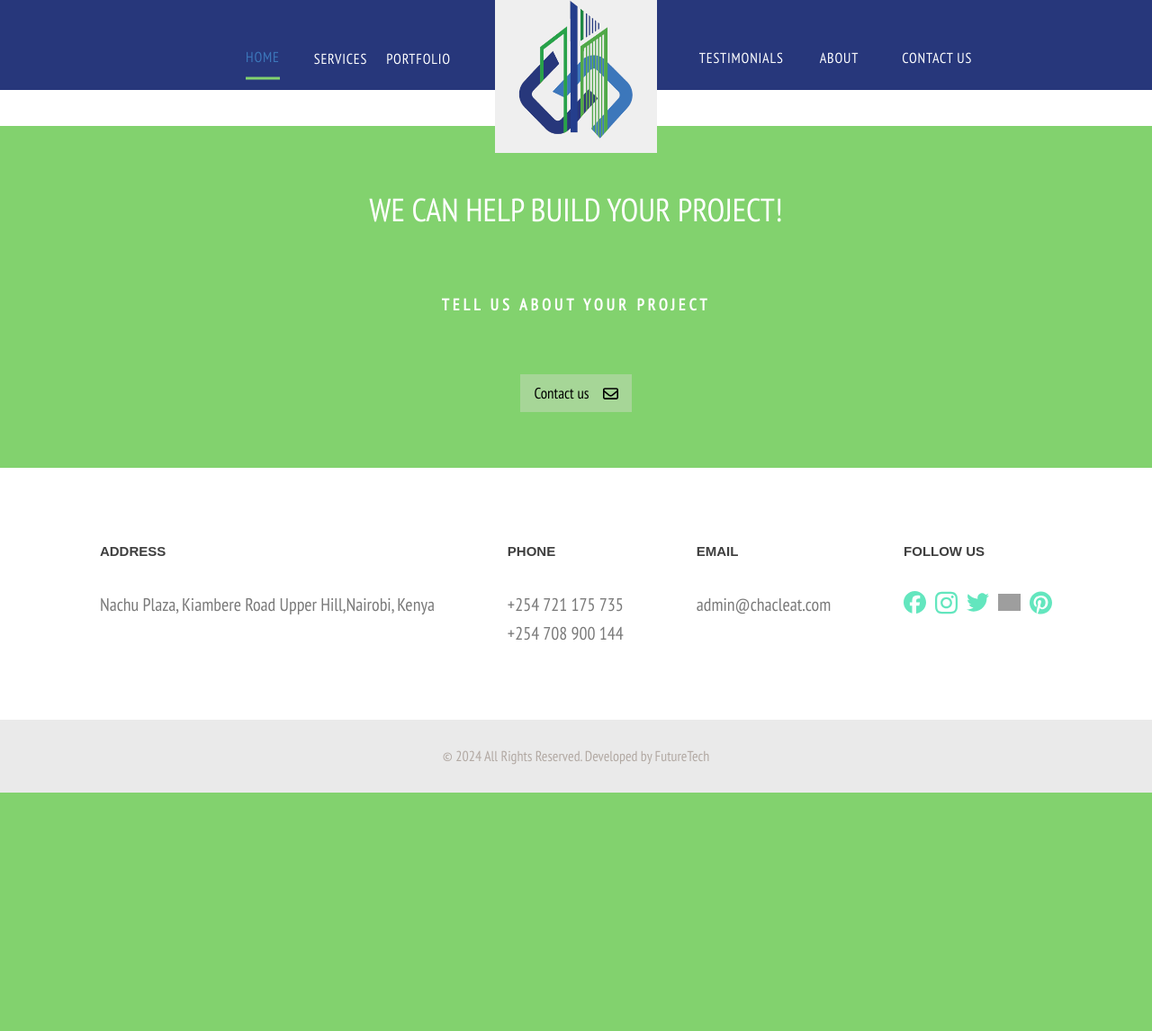
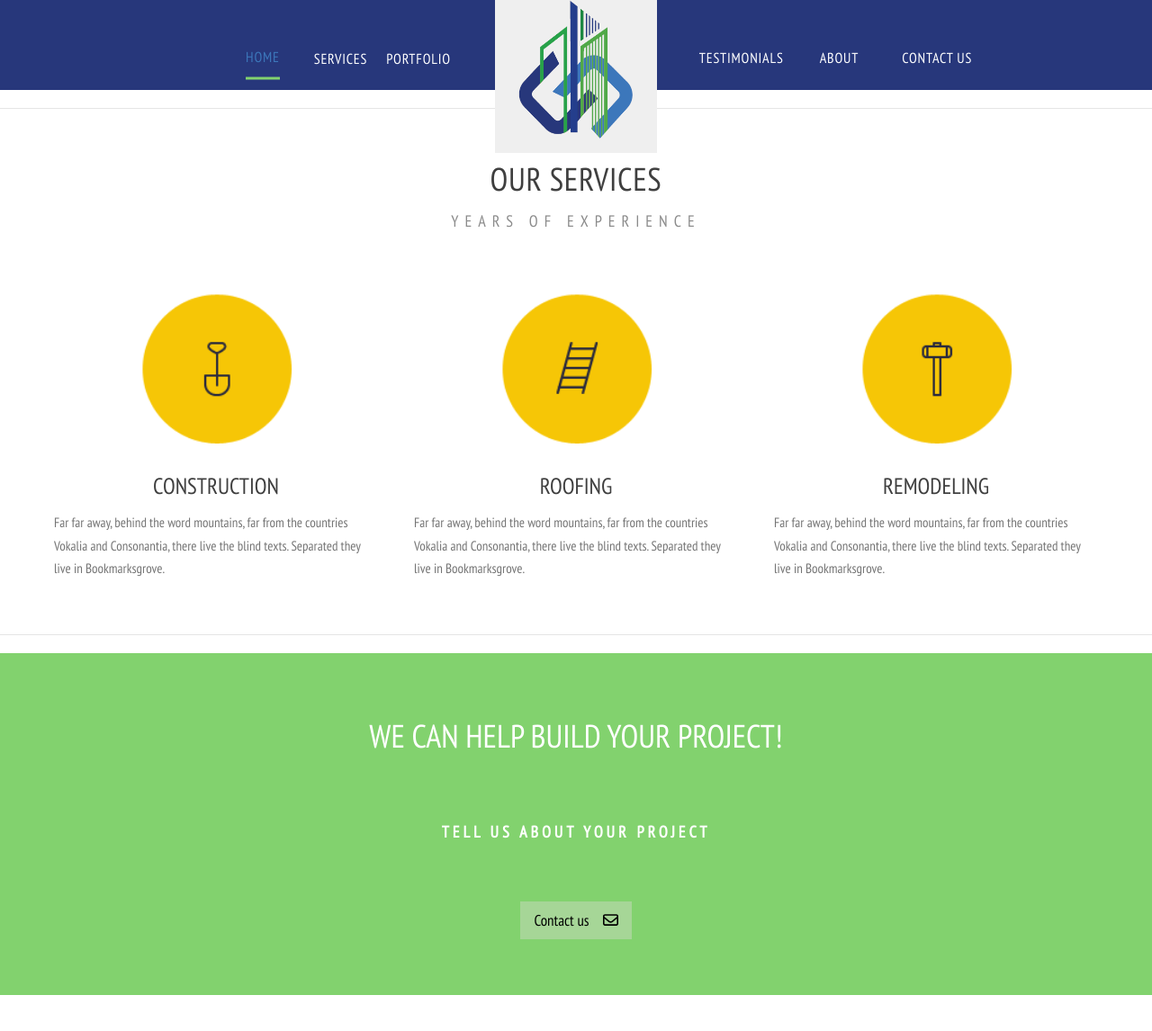
Before and after one commit to raymuthui/chacleat-website, a PHP site: page / in a window 1280 px wide. Shown: the top 1146 px of the page at 90% size. Before the commit the page ends 881 px from the top, so only its background shows below. Run offline with PHP 8.4, Linux system fonts and the light colour scheme; some web fonts are replaced; grey boxes are pictures that could not be loaded.

Commit message:
changes home page

```diff
--- a/index.php
+++ b/index.php
@@ -13,7 +13,46 @@
         ?>
     </header>
 
-    <main></main>
+    <main>
+        <section class="slideshow">
+
+        </section>
+        <section class="home-services-overview">
+            <div class="service-top">
+                <h2>OUR SERVICES</h2>
+                <h6>YEARS OF EXPERIENCE</h6>
+            </div>
+            <div class="service-bottom">
+                <div class="home-services">
+                    <div class="service-image-top"><img src="assets/images/construction-icon.png" alt="construction"></div>
+                    <div class="service-details">
+                        <h2>CONSTRUCTION</h2>
+                        <p>Far far away, behind the word mountains, far from the countries Vokalia and Consonantia, there live the blind texts. Separated they live in Bookmarksgrove.</p>
+                    </div>
+                </div>
+                <div class="home-services">
+                    <div class="service-image-top"><img src="assets/images/roofing-icon.png" alt="roofing"></div>
+                    <div class="service-details">
+                        <h2>ROOFING</h2>
+                        <p>Far far away, behind the word mountains, far from the countries Vokalia and Consonantia, there live the blind texts. Separated they live in Bookmarksgrove.</p>
+                    </div>
+                </div>
+                <div class="home-services">
+                    <div class="service-image-top"><img src="assets/images/remodeling-icon.png" alt="remodeling"></div>
+                    <div class="service-details">
+                        <h2>REMODELING</h2>
+                        <p>Far far away, behind the word mountains, far from the countries Vokalia and Consonantia, there live the blind texts. Separated they live in Bookmarksgrove.</p>
+                    </div>
+                </div>
+            </div>
+        </section>
+        <section class="featured-work">
+
+        </section>
+        <section class="home-testimonials">
+
+        </section>
+    </main>
     <footer>
         <?php
             include_once 'footer.php';
--- a/style.css
+++ b/style.css
@@ -21,6 +21,10 @@ body {
   font-family: "PT-Regular";
   line-height: 1.7;
   font-size: 15px;
+}
+
+main {
+  width: 100%;
 }
 
 /* HEADER START */
@@ -202,6 +206,87 @@ footer {
 }
 
 /* FOOTER END */
+
+/* HOME PAGE START */
+
+.home-services-overview {
+  display: flex;
+  flex-direction: column;
+  width: 100%;
+  place-items: center;
+  gap: 70px;
+  padding: 60px;
+  margin: 20px 0;
+  border-top: 1px solid #e5e5e5;
+  border-bottom: 1px solid #e5e5e5;
+}
+
+.service-top {
+  display: flex;
+  flex-direction: column;
+  text-align: center;
+  gap: 20px;
+}
+
+.service-top h2 {
+  font-size: 36px;
+  font-weight: 300;
+  letter-spacing: 0.7px;
+  line-height: 1;
+  color: #3f3f3f;
+}
+
+.service-top h6 {
+  font-size: 18px;
+  font-weight: 300;
+  color: rgba(2,2,2,0.46);
+  letter-spacing: 7px;
+  line-height: 1;
+}
+
+.service-bottom {
+  display: grid;
+  grid-template-columns: repeat(3, 1fr);
+  place-items: center;
+  gap: 40px;
+}
+
+.home-services {
+  display: flex;
+  flex-direction: column;
+  gap: 35px;
+}
+
+.home-services img {
+  width: 100%;
+}
+
+.service-image-top {
+  display: flex;
+  place-items: center;
+}
+
+.service-details {
+  display: flex;
+  flex-direction: column;
+  gap: 15px;
+}
+
+.service-details h2 {
+  font-size: 25px;
+  font-weight: 300;
+  line-height: 1;
+  text-align: center;
+  color: #3f3f3f;
+}
+
+.service-details p {
+  line-height: 1.7;
+  font-size: 15px;
+  color: #757575;
+}
+
+/* HOME PAGE END */
 
 /* Services.css  */
 .container {
@@ -401,12 +486,6 @@ header {
   padding: 20px 0;
 }
 
-main {
-  max-width: 800px;
-  margin: 0 auto;
-  padding: 20px;
-}
-
 h1 {
   font-size: 36px;
 }
```
Also changed, not shown: assets/images/construction-icon.png (added), assets/images/remodeling-icon.png (added), assets/images/roofing-icon.png (added).
